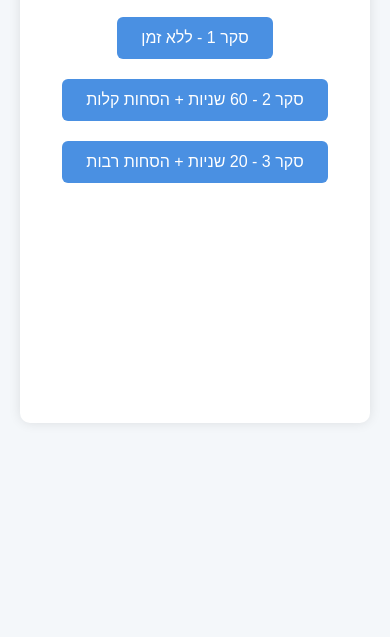
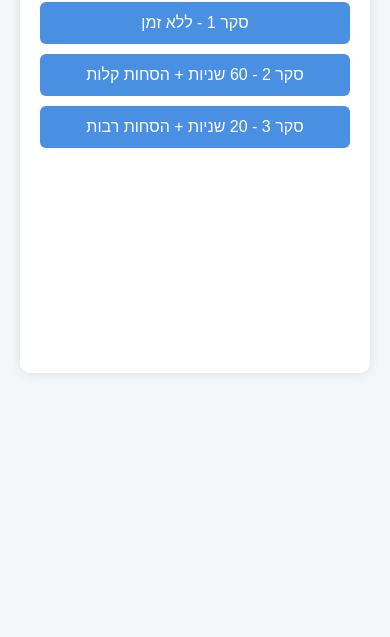
Before and after one commit to Tools-4all/survey-page, a plain HTML site: page index.html in a window 390 px wide. Shown: the part 207-844 px from the top of the page. Drawn offline with Linux system fonts and the light colour scheme.

Commit message:
Update index.html

```diff
--- a/index.html
+++ b/index.html
@@ -206,6 +206,18 @@
                 opacity: 0;
             }
         }
+
+        @media (max-width: 800px) {
+            #app {
+                padding: 20px;
+            }
+
+            .btn {
+                width: 100%;
+                max-width: 400px;
+                margin: 5px 0;
+            }
+        }
     </style>
     <script src="https://www.gstatic.com/firebasejs/10.11.0/firebase-app-compat.js"></script>
     <script src="https://www.gstatic.com/firebasejs/10.11.0/firebase-database-compat.js"></script>
@@ -217,9 +229,9 @@
     <div id="app">
         <div id="start-screen" style="margin-top: 100px; margin-bottom: 200px;">
             <h1>בחר סקר</h1>
-            <button onclick="startSurvey(0)">סקר 1 - ללא זמן</button>
-            <button onclick="startSurvey(1)">סקר 2 - 60 שניות + הסחות קלות</button>
-            <button onclick="startSurvey(2)">סקר 3 - 20 שניות + הסחות רבות</button>
+            <button class="btn" onclick="startSurvey(0)">סקר 1 - ללא זמן</button>
+            <button class="btn" onclick="startSurvey(1)">סקר 2 - 60 שניות + הסחות קלות</button>
+            <button class="btn" onclick="startSurvey(2)">סקר 3 - 20 שניות + הסחות רבות</button>
         </div>
 
         <div id="password-screen" class="hidden">
```
